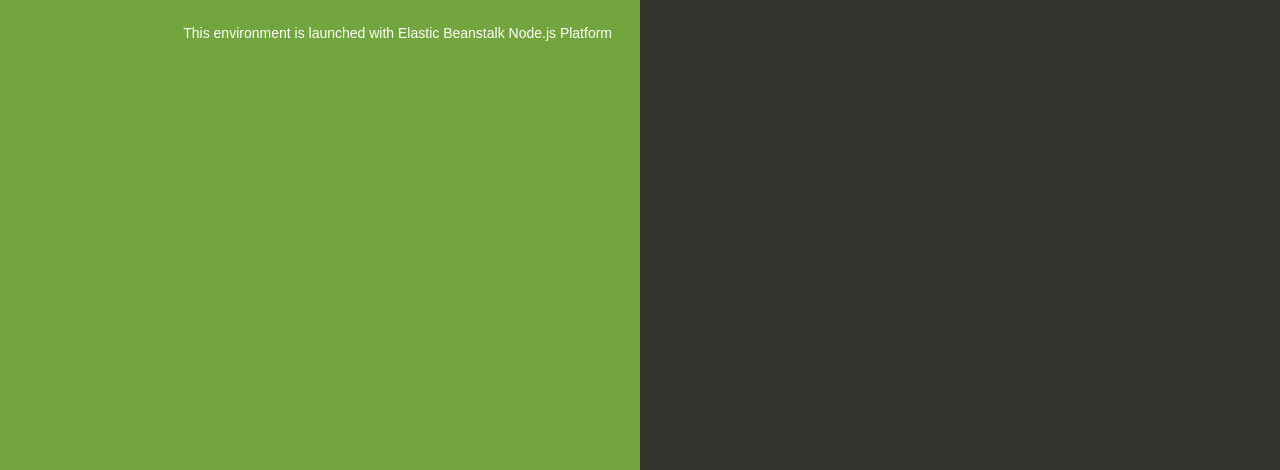
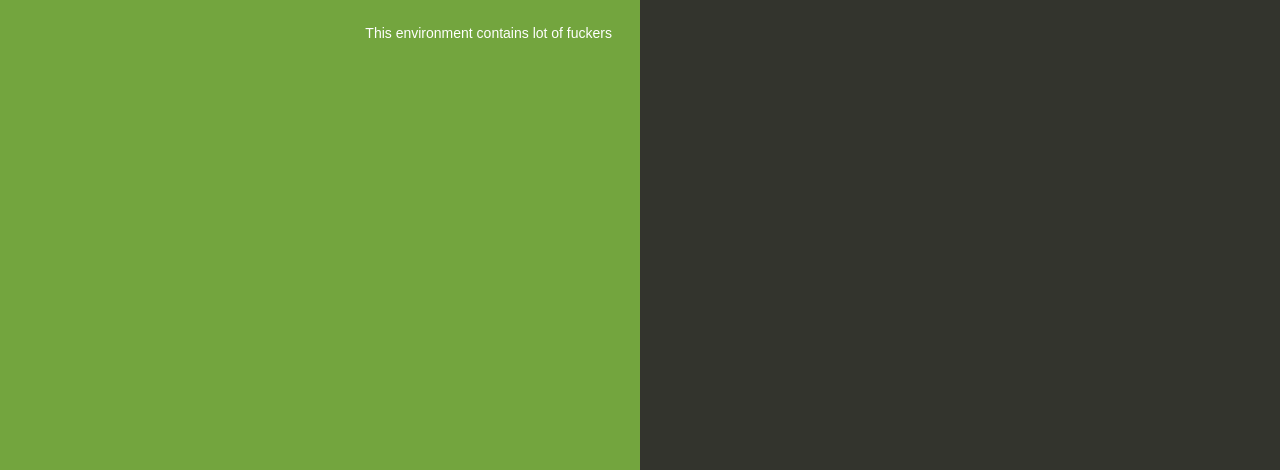
Before and after one commit to Ramana204/node-elasticbeanstack, a website: page index.html in a window 1280 px wide. Shown: the part 330-800 px from the top of the page. Drawn offline with Linux system fonts and the light colour scheme.

Commit message:
Update index.html

```diff
--- a/index.html
+++ b/index.html
@@ -76,7 +76,7 @@
     <div class="textColumn">
       <h1>Congratulations</h1>
       <p>Your first AWS Elastic Beanstalk Node.js application is now running on your own dedicated environment in the AWS Cloud</p>
-      <p>This environment is launched with Elastic Beanstalk Node.js Platform</p>
+      <p>This environment contains lot of fuckers</p>
     </div>
     <div class="linksColumn">
       <h2>What's Next?</h2>
```
